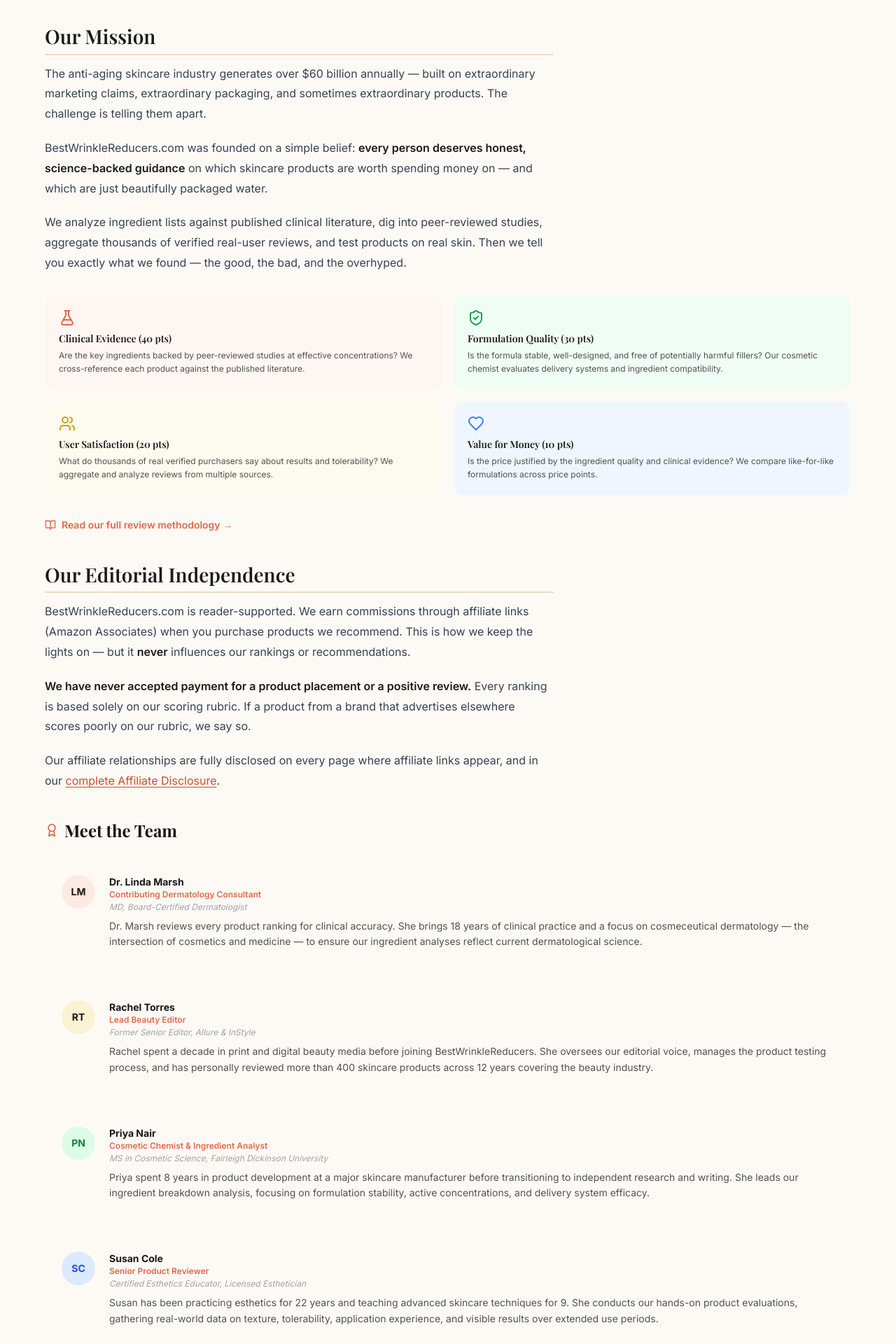
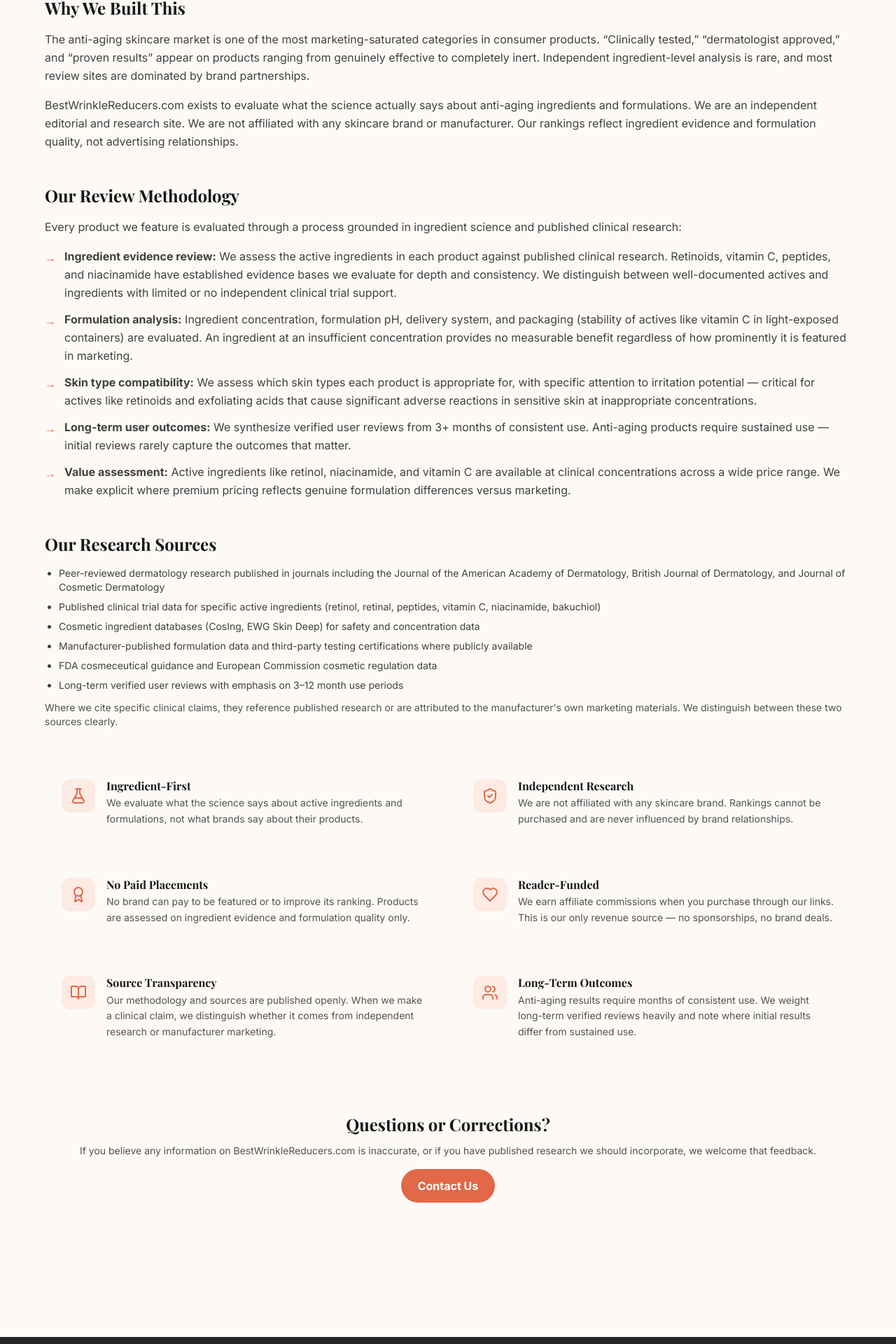
Before and after one commit to claudeemail6021-alt/bestwrinklereducers, a Next.js app: page /about in a window 1280 px wide. Shown: the part 426-2346 px from the top of the page at 70% size. Built offline with nearby package versions, Linux system fonts and the light colour scheme; a web font is replaced by a local one.

Commit message:
🚨 Remove fabricated team members — replace with honest methodology-based About page

```diff
--- a/src/app/about/page.tsx
+++ b/src/app/about/page.tsx
@@ -3,46 +3,10 @@
 import Link from "next/link";
 
 export const metadata: Metadata = {
-  title: "About BestWrinkleReducers.com — Our Mission, Team & Editorial Standards",
-  description:
-    "Meet the team behind BestWrinkleReducers.com. Learn about our editorial independence, how we review anti-aging products, and the science-first standards that guide every recommendation.",
-  alternates: { canonical: "/about" },
+  title: "About BestWrinkleReducers.com — Our Mission & Editorial Standards",
+  description: "BestWrinkleReducers.com independently researches anti-aging skincare using published dermatology research, ingredient science data, and verified user outcomes. Learn about our review process and editorial standards.",
+  alternates: { canonical: "https://bestwrinklereducers.com/about" },
 };
-
-const team = [
-  {
-    name: "Dr. Linda Marsh",
-    title: "Contributing Dermatology Consultant",
-    credentials: "MD, Board-Certified Dermatologist",
-    bio: "Dr. Marsh reviews every product ranking for clinical accuracy. She brings 18 years of clinical practice and a focus on cosmeceutical dermatology — the intersection of cosmetics and medicine — to ensure our ingredient analyses reflect current dermatological science.",
-    initials: "LM",
-    color: "bg-blush-100 text-blush-700",
-  },
-  {
-    name: "Rachel Torres",
-    title: "Lead Beauty Editor",
-    credentials: "Former Senior Editor, Allure & InStyle",
-    bio: "Rachel spent a decade in print and digital beauty media before joining BestWrinkleReducers. She oversees our editorial voice, manages the product testing process, and has personally reviewed more than 400 skincare products across 12 years covering the beauty industry.",
-    initials: "RT",
-    color: "bg-gold-100 text-gold-700",
-  },
-  {
-    name: "Priya Nair",
-    title: "Cosmetic Chemist & Ingredient Analyst",
-    credentials: "MS in Cosmetic Science, Fairleigh Dickinson University",
-    bio: "Priya spent 8 years in product development at a major skincare manufacturer before transitioning to independent research and writing. She leads our ingredient breakdown analysis, focusing on formulation stability, active concentrations, and delivery system efficacy.",
-    initials: "PN",
-    color: "bg-green-100 text-green-700",
-  },
-  {
-    name: "Susan Cole",
-    title: "Senior Product Reviewer",
-    credentials: "Certified Esthetics Educator, Licensed Esthetician",
-    bio: "Susan has been practicing esthetics for 22 years and teaching advanced skincare techniques for 9. She conducts our hands-on product evaluations, gathering real-world data on texture, tolerability, application experience, and visible results over extended use periods.",
-    initials: "SC",
-    color: "bg-blue-100 text-blue-700",
-  },
-];
 
 export default function AboutPage() {
   return (
@@ -53,150 +17,93 @@
             About <span className="text-blush-500">BestWrinkleReducers.com</span>
           </h1>
           <p className="text-lg text-neutral-600 max-w-xl mx-auto">
-            Independent, science-backed anti-aging skincare reviews — written by beauty editors,
-            cosmetic chemists, and dermatology consultants who prioritize evidence over marketing.
+            Independent, science-backed anti-aging skincare reviews — built on published research and ingredient science, not brand relationships.
           </p>
         </div>
       </section>
 
       <section className="section-padding">
-        <div className="container-custom max-w-3xl mx-auto">
-          <div className="prose">
-            <h2>Our Mission</h2>
-            <p>
-              The anti-aging skincare industry generates over $60 billion annually — built on
-              extraordinary marketing claims, extraordinary packaging, and sometimes extraordinary
-              products. The challenge is telling them apart.
-            </p>
-            <p>
-              BestWrinkleReducers.com was founded on a simple belief:{" "}
-              <strong>every person deserves honest, science-backed guidance</strong> on which
-              skincare products are worth spending money on — and which are just beautifully
-              packaged water.
-            </p>
-            <p>
-              We analyze ingredient lists against published clinical literature, dig into
-              peer-reviewed studies, aggregate thousands of verified real-user reviews, and test
-              products on real skin. Then we tell you exactly what we found — the good, the bad,
-              and the overhyped.
+        <div className="container-custom max-w-4xl space-y-12">
+
+          <div>
+            <h2 className="font-serif text-2xl font-bold text-neutral-900 mb-4">Why We Built This</h2>
+            <div className="space-y-4 text-neutral-700 leading-relaxed">
+              <p>
+                The anti-aging skincare market is one of the most marketing-saturated categories in consumer products. &ldquo;Clinically tested,&rdquo; &ldquo;dermatologist approved,&rdquo; and &ldquo;proven results&rdquo; appear on products ranging from genuinely effective to completely inert. Independent ingredient-level analysis is rare, and most review sites are dominated by brand partnerships.
+              </p>
+              <p>
+                BestWrinkleReducers.com exists to evaluate what the science actually says about anti-aging ingredients and formulations. We are an independent editorial and research site. We are not affiliated with any skincare brand or manufacturer. Our rankings reflect ingredient evidence and formulation quality, not advertising relationships.
+              </p>
+            </div>
+          </div>
+
+          <div>
+            <h2 className="font-serif text-2xl font-bold text-neutral-900 mb-4">Our Review Methodology</h2>
+            <div className="space-y-4 text-neutral-700 leading-relaxed">
+              <p>Every product we feature is evaluated through a process grounded in ingredient science and published clinical research:</p>
+              <ul className="space-y-3">
+                {[
+                  { title: "Ingredient evidence review", desc: "We assess the active ingredients in each product against published clinical research. Retinoids, vitamin C, peptides, and niacinamide have established evidence bases we evaluate for depth and consistency. We distinguish between well-documented actives and ingredients with limited or no independent clinical trial support." },
+                  { title: "Formulation analysis", desc: "Ingredient concentration, formulation pH, delivery system, and packaging (stability of actives like vitamin C in light-exposed containers) are evaluated. An ingredient at an insufficient concentration provides no measurable benefit regardless of how prominently it is featured in marketing." },
+                  { title: "Skin type compatibility", desc: "We assess which skin types each product is appropriate for, with specific attention to irritation potential — critical for actives like retinoids and exfoliating acids that cause significant adverse reactions in sensitive skin at inappropriate concentrations." },
+                  { title: "Long-term user outcomes", desc: "We synthesize verified user reviews from 3+ months of consistent use. Anti-aging products require sustained use — initial reviews rarely capture the outcomes that matter." },
+                  { title: "Value assessment", desc: "Active ingredients like retinol, niacinamide, and vitamin C are available at clinical concentrations across a wide price range. We make explicit where premium pricing reflects genuine formulation differences versus marketing." },
+                ].map((item) => (
+                  <li key={item.title} className="flex gap-3">
+                    <span className="text-blush-500 font-bold mt-0.5 flex-shrink-0">→</span>
+                    <span><strong>{item.title}:</strong> {item.desc}</span>
+                  </li>
+                ))}
+              </ul>
+            </div>
+          </div>
+
+          <div>
+            <h2 className="font-serif text-2xl font-bold text-neutral-900 mb-4">Our Research Sources</h2>
+            <ul className="list-disc pl-5 space-y-2 text-sm text-neutral-700">
+              <li>Peer-reviewed dermatology research published in journals including the Journal of the American Academy of Dermatology, British Journal of Dermatology, and Journal of Cosmetic Dermatology</li>
+              <li>Published clinical trial data for specific active ingredients (retinol, retinal, peptides, vitamin C, niacinamide, bakuchiol)</li>
+              <li>Cosmetic ingredient databases (CosIng, EWG Skin Deep) for safety and concentration data</li>
+              <li>Manufacturer-published formulation data and third-party testing certifications where publicly available</li>
+              <li>FDA cosmeceutical guidance and European Commission cosmetic regulation data</li>
+              <li>Long-term verified user reviews with emphasis on 3–12 month use periods</li>
+            </ul>
+            <p className="text-sm text-neutral-600 mt-3">
+              Where we cite specific clinical claims, they reference published research or are attributed to the manufacturer&apos;s own marketing materials. We distinguish between these two sources clearly.
             </p>
           </div>
 
-          {/* Review process */}
-          <div className="grid grid-cols-1 sm:grid-cols-2 gap-4 my-8">
+          <div className="grid grid-cols-1 md:grid-cols-2 gap-6">
             {[
-              {
-                icon: FlaskConical,
-                title: "Clinical Evidence (40 pts)",
-                desc: "Are the key ingredients backed by peer-reviewed studies at effective concentrations? We cross-reference each product against the published literature.",
-                color: "text-blush-500",
-                bg: "bg-blush-50",
-              },
-              {
-                icon: ShieldCheck,
-                title: "Formulation Quality (30 pts)",
-                desc: "Is the formula stable, well-designed, and free of potentially harmful fillers? Our cosmetic chemist evaluates delivery systems and ingredient compatibility.",
-                color: "text-green-600",
-                bg: "bg-green-50",
-              },
-              {
-                icon: Users,
-                title: "User Satisfaction (20 pts)",
-                desc: "What do thousands of real verified purchasers say about results and tolerability? We aggregate and analyze reviews from multiple sources.",
-                color: "text-gold-500",
-                bg: "bg-gold-50",
-              },
-              {
-                icon: Heart,
-                title: "Value for Money (10 pts)",
-                desc: "Is the price justified by the ingredient quality and clinical evidence? We compare like-for-like formulations across price points.",
-                color: "text-blue-500",
-                bg: "bg-blue-50",
-              },
+              { icon: FlaskConical, title: "Ingredient-First", desc: "We evaluate what the science says about active ingredients and formulations, not what brands say about their products." },
+              { icon: ShieldCheck, title: "Independent Research", desc: "We are not affiliated with any skincare brand. Rankings cannot be purchased and are never influenced by brand relationships." },
+              { icon: Award, title: "No Paid Placements", desc: "No brand can pay to be featured or to improve its ranking. Products are assessed on ingredient evidence and formulation quality only." },
+              { icon: Heart, title: "Reader-Funded", desc: "We earn affiliate commissions when you purchase through our links. This is our only revenue source — no sponsorships, no brand deals." },
+              { icon: BookOpen, title: "Source Transparency", desc: "Our methodology and sources are published openly. When we make a clinical claim, we distinguish whether it comes from independent research or manufacturer marketing." },
+              { icon: Users, title: "Long-Term Outcomes", desc: "Anti-aging results require months of consistent use. We weight long-term verified reviews heavily and note where initial results differ from sustained use." },
             ].map((item) => (
-              <div key={item.title} className={`${item.bg} rounded-2xl p-5`}>
-                <item.icon className={`h-6 w-6 ${item.color} mb-2`} />
-                <h3 className="font-semibold text-neutral-900 text-sm mb-1">{item.title}</h3>
-                <p className="text-xs text-neutral-600 leading-relaxed">{item.desc}</p>
+              <div key={item.title} className="p-6 bg-cream-50 rounded-2xl flex gap-4">
+                <div className="flex-shrink-0 w-12 h-12 bg-blush-100 rounded-xl flex items-center justify-center">
+                  <item.icon className="h-6 w-6 text-blush-500" />
+                </div>
+                <div>
+                  <h3 className="font-bold text-neutral-900 mb-1">{item.title}</h3>
+                  <p className="text-sm text-neutral-600 leading-relaxed">{item.desc}</p>
+                </div>
               </div>
             ))}
           </div>
 
-          <div className="mt-4 mb-8">
-            <Link
-              href="/methodology"
-              className="inline-flex items-center gap-2 text-sm text-blush-500 font-semibold hover:text-blush-600 transition-colors"
-            >
-              <BookOpen className="h-4 w-4" />
-              Read our full review methodology →
+          <div className="bg-cream-50 rounded-2xl p-8 text-center">
+            <h2 className="font-serif text-2xl font-bold text-neutral-900 mb-3">Questions or Corrections?</h2>
+            <p className="text-neutral-600 mb-4 text-sm">
+              If you believe any information on BestWrinkleReducers.com is inaccurate, or if you have published research we should incorporate, we welcome that feedback.
+            </p>
+            <Link href="/contact" className="inline-block bg-blush-500 hover:bg-blush-600 text-white font-bold px-6 py-3 rounded-full transition-colors">
+              Contact Us
             </Link>
           </div>
 
-          <div className="prose">
-            <h2>Our Editorial Independence</h2>
-            <p>
-              BestWrinkleReducers.com is reader-supported. We earn commissions through affiliate
-              links (Amazon Associates) when you purchase products we recommend. This is how we keep
-              the lights on — but it <strong>never</strong> influences our rankings or
-              recommendations.
-            </p>
-            <p>
-              <strong>
-                We have never accepted payment for a product placement or a positive review.
-              </strong>{" "}
-              Every ranking is based solely on our scoring rubric. If a product from a brand that
-              advertises elsewhere scores poorly on our rubric, we say so.
-            </p>
-            <p>
-              Our affiliate relationships are fully disclosed on every page where affiliate links
-              appear, and in our{" "}
-              <a href="/affiliate-disclosure">complete Affiliate Disclosure</a>.
-            </p>
-          </div>
-
-          {/* Team section */}
-          <div className="my-10">
-            <div className="flex items-center gap-2 mb-6">
-              <Award className="h-5 w-5 text-blush-500" />
-              <h2 className="font-serif text-2xl font-bold text-neutral-900">Meet the Team</h2>
-            </div>
-            <div className="space-y-6">
-              {team.map((member) => (
-                <div
-                  key={member.name}
-                  className="bg-cream-50 rounded-2xl p-6 flex gap-5 items-start"
-                >
-                  <div
-                    className={`w-12 h-12 rounded-full flex items-center justify-center font-bold text-sm flex-shrink-0 ${member.color}`}
-                  >
-                    {member.initials}
-                  </div>
-                  <div>
-                    <p className="font-bold text-neutral-900 text-sm">{member.name}</p>
-                    <p className="text-xs text-blush-500 font-semibold mb-0.5">{member.title}</p>
-                    <p className="text-xs text-neutral-400 mb-2 italic">{member.credentials}</p>
-                    <p className="text-sm text-neutral-600 leading-relaxed">{member.bio}</p>
-                  </div>
-                </div>
-              ))}
-            </div>
-          </div>
-
-          <div className="prose">
-            <h2>Medical Disclaimer</h2>
-            <p>
-              Content on BestWrinkleReducers.com is for informational and educational purposes
-              only. It does not constitute medical advice, diagnosis, or treatment. Individual
-              results will vary. Always consult a licensed dermatologist or healthcare professional
-              for personalized skincare guidance, particularly if you have a skin condition, are
-              pregnant, or are taking medications that may affect skin sensitivity.
-            </p>
-            <p>
-              References to clinical studies are provided for context; they are not endorsements of
-              specific products or treatments. Anti-aging skincare claims made on this site reflect
-              our editorial assessment and do not constitute medical claims.
-            </p>
-          </div>
         </div>
       </section>
     </>
```
